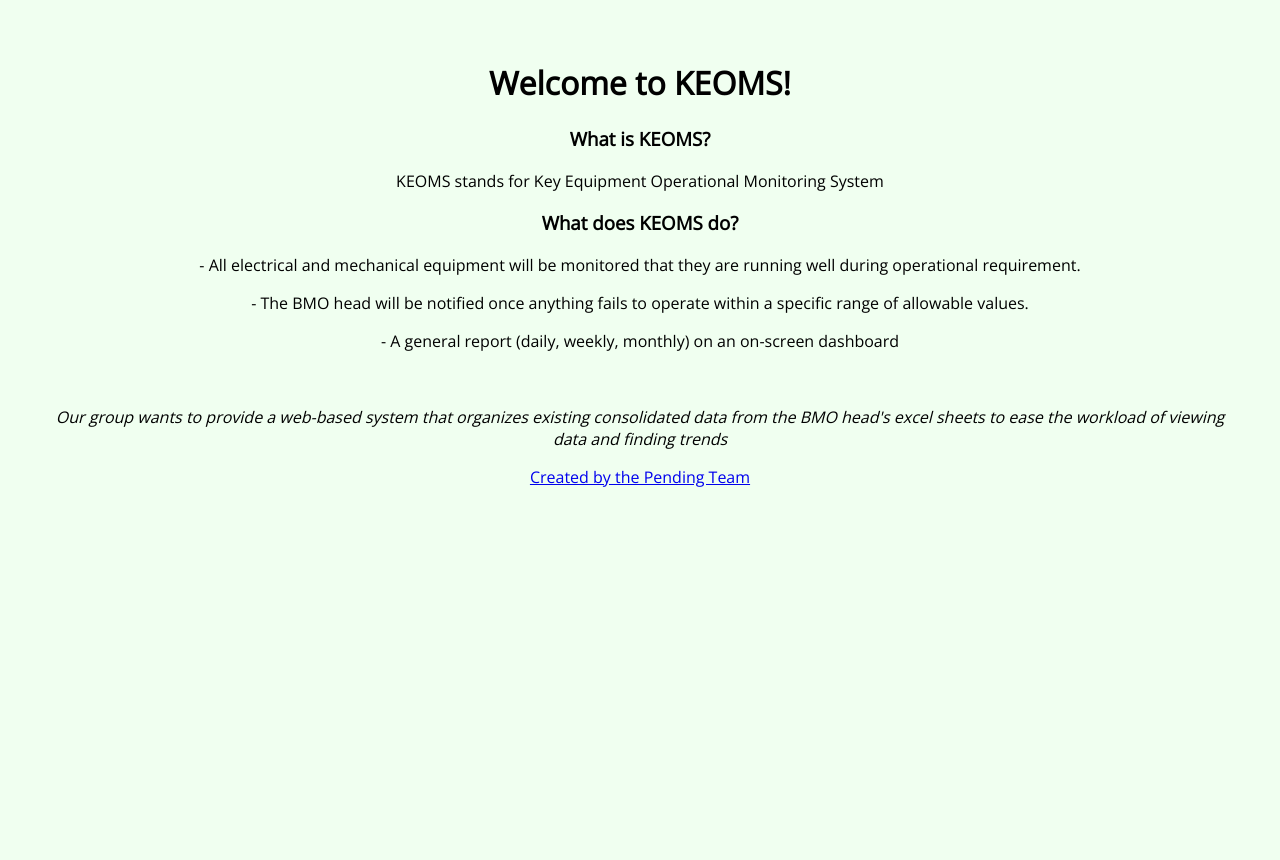
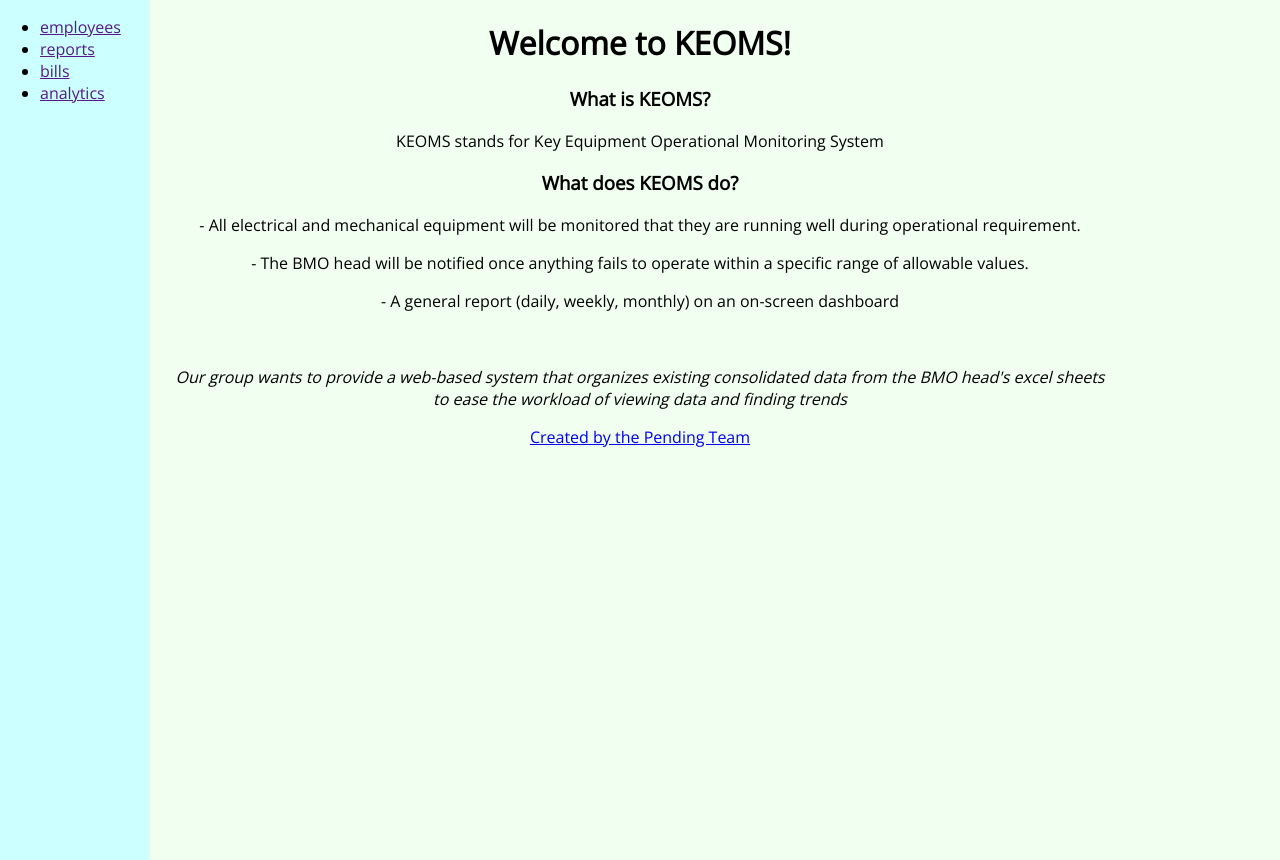
Before and after one commit to DemeterCaubang/KEOMS, a PHP site: page /index.html in a window 1280 px wide. Shown: the part 90-950 px from the top of the page. Run offline with PHP 8.4, Linux system fonts and the light colour scheme.

Commit message:
sidebar added

```diff
--- a/css/style.css
+++ b/css/style.css
@@ -53,8 +53,14 @@ nav {
 	font-color: black;
 }
 
+aside {
+	height: 100%;
+	width: 150px;
+	background-color: #CCFFFF;
+	position: fixed;
+}
+
 main {
 	text-align: center;
-	position: fixed;
-	margin: 40px;
+	position: fized;
 }
--- a/index.html
+++ b/index.html
@@ -27,6 +27,14 @@
 				</li>
 			</ul>
 		</nav>
+		<aside>
+			<ul class="sidenav">
+				<li><a href="">employees</a></li>
+				<li><a href="">reports</a></li>
+				<li><a href="">bills</a></li>
+				<li><a href="">analytics</a></li>
+			</ul>
+		</aside>
 		<main>
 			<h1>Welcome to KEOMS!</h1>
 			<h3>What is KEOMS?</h3>
@@ -37,7 +45,7 @@
 				<p>- A general report (daily, weekly, monthly) on an on-screen dashboard</p><br>
 			<p><i>Our group wants to provide a web-based system that
 organizes existing consolidated data from the BMO head's
-excel sheets to ease the workload of viewing data and finding
+excel sheets <br> to ease the workload of viewing data and finding
 trends</i></p>
 <p><a href="about-team.html">Created by the Pending Team</a></p>
 		</main>
```
Also changed, not shown: about-team.css (deleted, +0 -31 lines).
